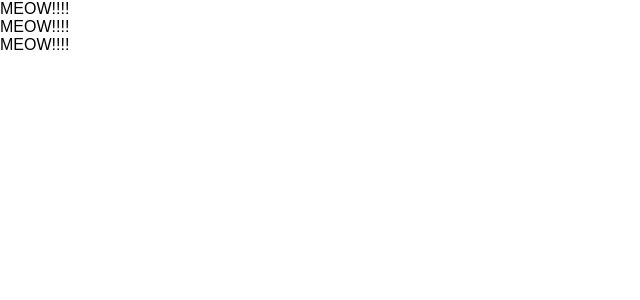
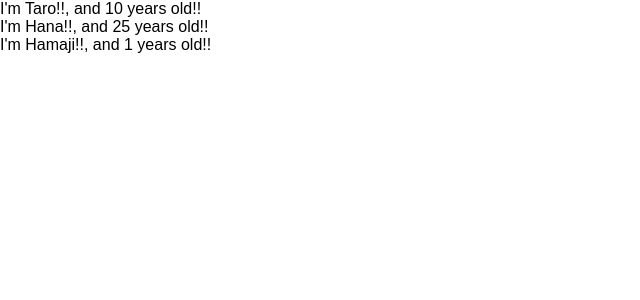
Before and after one commit to keikurimoto721/udemy-react-redux-crud-application, a React (Create React App) app: page / in a window 1280 px wide. Shown: the top 300 px of the page, without its empty margins (0-640 px from the left). Built offline with nearby package versions, Linux system fonts and the light colour scheme.

Commit message:
propsの学習

```diff
--- a/src/App.js
+++ b/src/App.js
@@ -12,17 +12,30 @@ import React from 'react';
 // }
 
 const App = () => {
+
+  const profiles = [
+    { name: "Taro", age: 10 },
+    { name: "Hana", age: 25 },
+    { name: "Hamaji" }
+  ]
+
   return (
     <div>
-      <Cat />
-      <Cat />
-      <Cat />
+      {
+        profiles.map((profile, index) => {
+          return <User key={index} name={profile.name} age={profile.age}/>;
+        })
+      }
     </div>
   )
 }
 
-const Cat = () => {
-  return <div>MEOW!!!!</div>
+const User = (props) => {
+  return <div>I'm {props.name}!!, and {props.age} years old!!</div>
+}
+
+User.defaultProps = {
+  age: 1
 }
 
 export default App;
```
